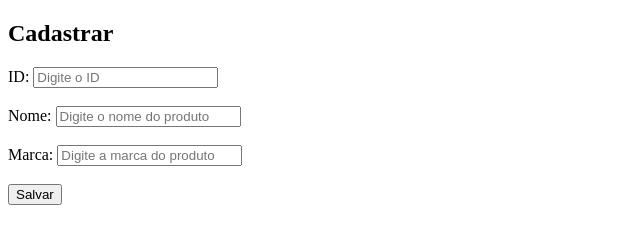
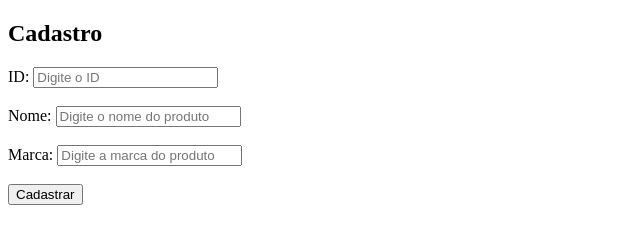
Before and after one commit to AlanViniDev/Cadastro-Asincrono-NODEJS-MONGODB-AJAX, a website: page view/home.html in a window 1280 px wide. Shown: the full height of the page, 0-640 px from the left. Drawn offline with nearby package versions, Linux system fonts and the light colour scheme.

Commit message:
Update home.html

```diff
--- a/view/home.html
+++ b/view/home.html
@@ -1,7 +1,7 @@
 <!DOCTYPE html>
 <html lang = "pt-br">
     <body >
-        <h2> Cadastrar </h2>
+        <h2> Cadastro </h2>
         <form action="./create" method = "POST" id = "form">
             <div id = "form"></div>
             <label> ID: </label>
@@ -16,7 +16,7 @@
             <input name = "marca" type = "text"  placeholder="Digite a marca do produto"/>
             <br/>
             <br/>
-            <button name = "botao" type = "submit" >Salvar</button>
+            <button name = "botao" type = "submit" >Cadastrar</button>
         </form>
         <script  src="http://ajax.googleapis.com/ajax/libs/jquery/1.11.0/jquery.min.js"></script>
         <script>
```
